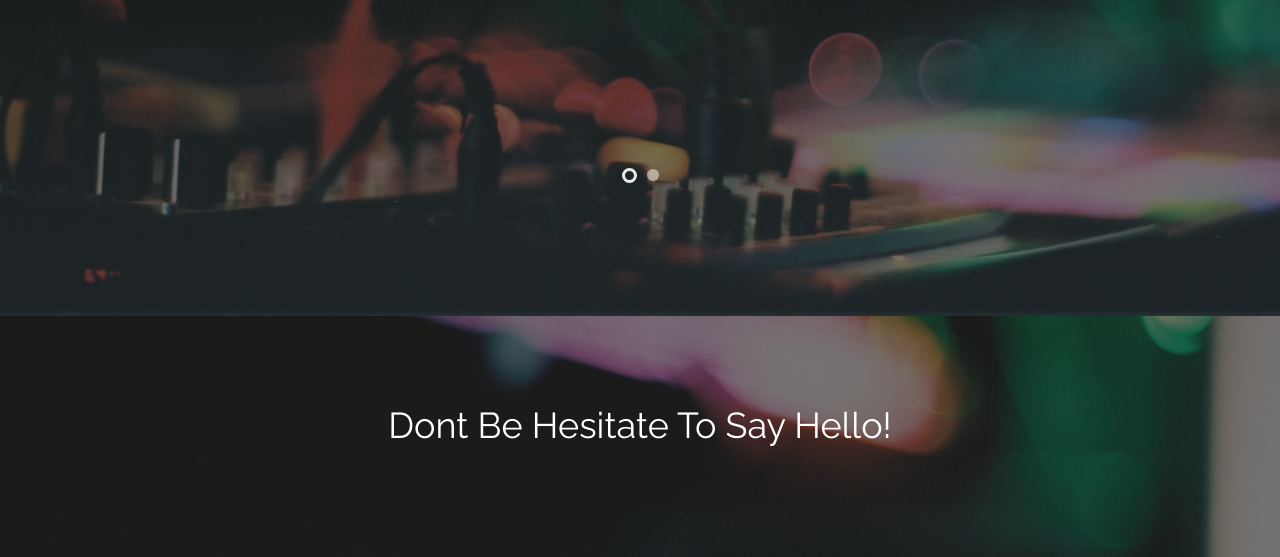
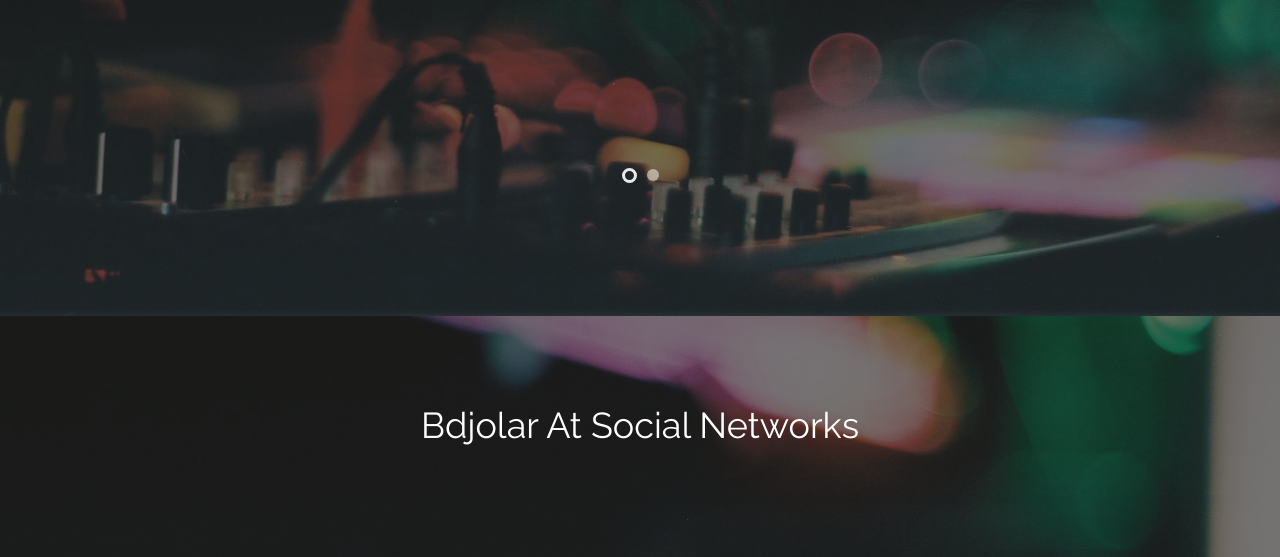
Before and after one commit to Alexadar/bdjolar_website, a plain HTML site: page index.html in a window 1280 px wide. Shown: the part 540-1097 px from the top of the page. Drawn offline with Linux system fonts and the light colour scheme; files that its build step writes are made by us from their sources.

Commit message:
Soc networks header

```diff
--- a/index.html
+++ b/index.html
@@ -121,7 +121,7 @@
                     <span class="mask-overlay"></span>
                     <div class="container theme-container relative-div">
                         <div class="title-wrap space-bottom-50">
-                            <h2 class="section-title white-color">Dont Be Hesitate to Say Hello!</h2>
+                            <h2 class="section-title white-color">Bdjolar at social networks</h2>
                             <!--<p>Morbi accumsan ipsum velit. Nam nec tellus a odio tincidunt auctor a ornare odio. Sed non  mauris vitae erat-->
                                 <!--consequat auctor eu in elit. Class aptent taciti sociosqu ad litora torquent per conubia nostra.</p>-->
                         </div>
```
